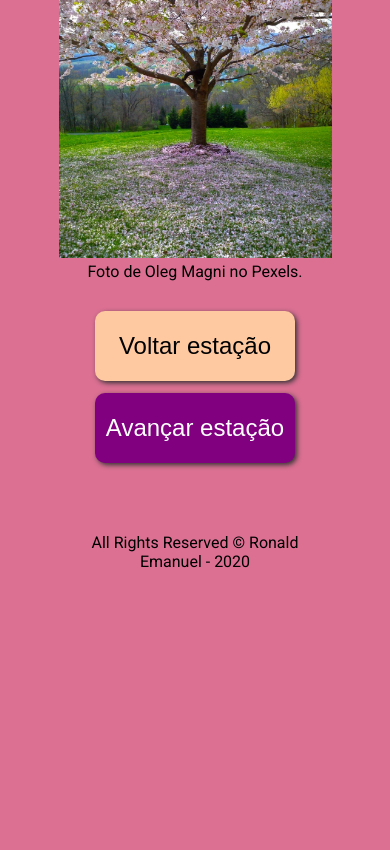
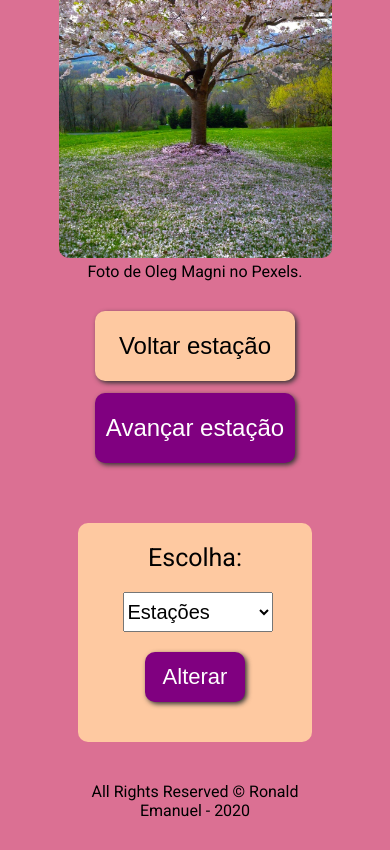
Before and after one commit to ronaldemanuel/estacoes, a plain HTML site: page index.html in a window 390 px wide. Shown: the part 145-995 px from the top of the page. Before the commit the page ends 844 px from the top, so only its background shows below. Drawn offline with Linux system fonts and the light colour scheme; a web font is replaced by a local one.

Commit message:
Updade Escolha de estação
Adicionei ao site a funcionalidade do usuário escolher manualmente a estação, pelo seu nome correspondente.

```diff
--- a/index.html
+++ b/index.html
@@ -14,12 +14,23 @@
         </header>
         <section>
             <div class="img-butt">
-                <input id="back" type="button" value="Voltar estação" onclick="backSeason()">
+                <input class="border-rad" id="back" type="button" value="Voltar estação" onclick="backSeason()">
                 <div class="img-se">
-                    <img id="season-image" src="" alt="">
+                    <img class="border-rad" id="season-image" src="" alt="Imagem da Estação">
                     <p id="legend"></p>
                 </div>
-                <input id="next" type="button" value="Avançar estação" onclick="nextSeason()">
+                <input class="border-rad" id="next" type="button" value="Avançar estação" onclick="nextSeason()">
+            </div>
+            <div class="alter-season border-rad">
+                <label for="select-season">Escolha: </label>
+                <select name="select-season" id="select-season">
+                    <option value="4">Estações</option>
+                    <option value="0">Primavera</option>
+                    <option value="1">Verão</option>
+                    <option value="2">Outono</option>
+                    <option value="3">Inverno</option>
+                </select>
+                <input class="border-rad" type="button" id="alter" value="Alterar" onclick="alterSeason()">
             </div>
         </section>
         <footer>
--- a/script.js
+++ b/script.js
@@ -88,6 +88,8 @@ function seasonDesign(season) {
     var nextButton = document.querySelector('input#next');
     var image = document.getElementById('season-image');
     var imgDesc = document.querySelector('p#legend');
+    var bgAlter = document.querySelector('div.alter-season');
+    var btAlter = document.getElementById('alter');
 
     if (season === 0) {
         background.style.backgroundColor = "#DB7093";
@@ -98,7 +100,9 @@ function seasonDesign(season) {
         nextButton.style.backgroundColor = "#800080";
         nextButton.style.color = "#FFFFFF";
         image.src = "images/spring.png";
-        imgDesc.innerHTML = `Foto de Oleg Magni no Pexels.`
+        imgDesc.innerHTML = `Foto de Oleg Magni no Pexels.`;
+        bgAlter.style.backgroundColor = "#FEC9A1";
+        btAlter.style.backgroundColor = "#800080";
     }
 
     if (season === 1) {
@@ -111,18 +115,22 @@ function seasonDesign(season) {
         nextButton.style.color = "#FFFFFF";
         image.src = "images/summer.png";
         imgDesc.innerHTML = `Foto de Asad Photo Maldives no Pexels.`
+        bgAlter.style.backgroundColor = "#F9EFD7";
+        btAlter.style.backgroundColor = "#48AEAB";
     }
 
     if (season === 2) {
-        background.style.backgroundColor = "#A0522D";
+        background.style.backgroundColor = "#8B4513";
         title.innerHTML = `Outono`;
         title.style.fontFamily = "'Lovers Quarrel', cursive";
         title.style.fontSize = "100px";
         backButton.style.backgroundColor = "#F3D68A";
-        nextButton.style.backgroundColor = "#CD853F";
+        nextButton.style.backgroundColor = "#A0522D";
         nextButton.style.color = "#FFFFFF";
         image.src = "images/auntumn.png";
         imgDesc.innerHTML = `Foto de Irina Iriser no Pexels.`
+        bgAlter.style.backgroundColor = "#F3D68A";
+        btAlter.style.backgroundColor = "#A0522D";
     }
 
     if (season === 3) {
@@ -135,5 +143,22 @@ function seasonDesign(season) {
         nextButton.style.color = "#FFFFFF";
         image.src = "images/winter.png";
         imgDesc.innerHTML = `Foto de Radu Andrei Razvan no Pexels.`
+        bgAlter.style.backgroundColor = "#B0C4DE";
+        btAlter.style.backgroundColor = "#000080";
     }
 }
+
+function alterSeason() {
+    var selSeason = document.getElementById('select-season');
+    var seasonStr = selSeason.value;
+    if (seasonStr == season) {
+        alert('Estação já ativa! Escolha outra.');
+    } else {
+        season = parseInt(seasonStr);
+        if (season > 3) {
+            alert('Selecione uma estação!');
+        } else {
+            seasonDesign(season);
+        }
+    }
+}
--- a/style.css
+++ b/style.css
@@ -33,14 +33,44 @@ img {
     margin: 0 90px;
 }
 
-input[type="button"] {
+.img-butt input[type="button"] {
     height: 70px;
     width: 200px;
     font-size: 24px;
-    border-radius: 10px;
     border: none;
     box-shadow: 2px 2px 5px #333333;
     margin: 30px 0;
+}
+
+.border-rad {
+    border-radius: 10px;
+}
+
+/*Alter Season*/
+.alter-season {
+    background-color: #F3D68A;
+    font-size: 25px;
+    border-radius: 10px;
+    max-width: 450px;
+    margin: 30px auto;
+    padding: 20px 0;
+}
+
+#select-season {
+    margin-left: 5px;
+    height: 30px;
+    font-size: 20px;
+}
+
+.alter-season input[type="button"] {
+    background-color: #8B4513;
+    color: white;
+    height: 40px;
+    width: 80px;
+    font-size: 20px;
+    border: none;
+    box-shadow: 2px 2px 5px #333333;
+    margin: 0px 10px;
 }
 
 /*Responsivity*/
@@ -65,6 +95,33 @@ input[type="button"] {
     }
 }
 
+@media (max-width: 700px) {
+    #back {
+        margin-right: 0;
+        margin-bottom: 6px;
+    }
+
+    #next {
+        margin-left: 0;
+        margin-top: 6px;
+    }
+
+    #select-season {
+        margin-left: 5px;
+        margin-top: 20px;
+        height: 40px;
+        width: 150px;
+        font-size: 20px;
+    }
+
+    .alter-season input[type="button"] {
+        margin: 20px 5px;
+        height: 50px;
+        width: 100px;
+        font-size: 22px;
+    }
+}
+
 @media (max-width: 650px) {
     img#season-image {
         width: 70vw;
@@ -75,18 +132,6 @@ input[type="button"] {
     }
 }
 
-@media (max-width: 700px) {
-    #back {
-        margin-right: 0;
-        margin-bottom: 6px;
-    }
-
-    #next {
-        margin-left: 0;
-        margin-top: 6px;
-    }
-}
-
 footer p {
     margin-top: 40px;
 }
```
